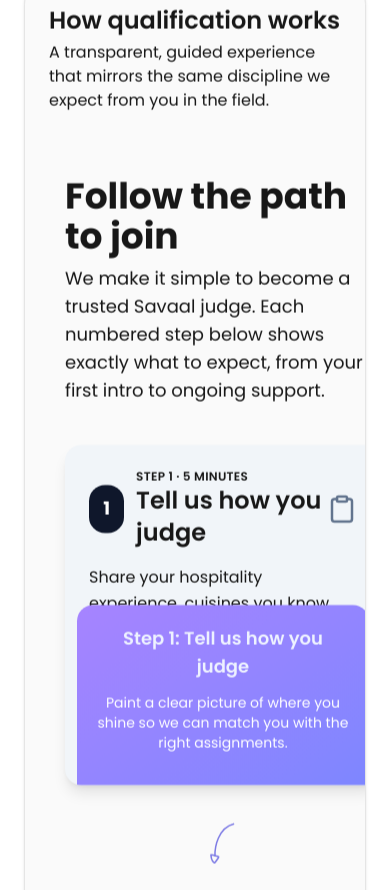
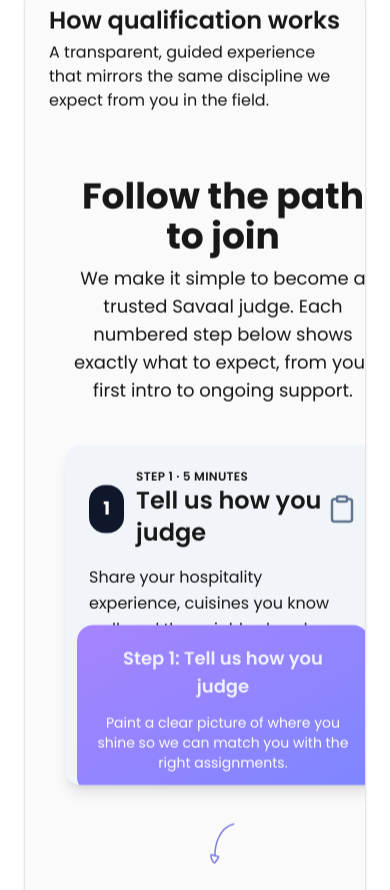
Before and after one commit to LayerSyncAi/savaal, a Next.js app: page /judging/prospective-judges in a window 390 px wide. Shown: the part 934-1824 px from the top of the page. Built offline with nearby package versions, Linux system fonts and the light colour scheme.

Commit message:
Improve qualification showcase layout

```diff
--- a/app/judging/prospective-judges/components/QualificationShowcase.tsx
+++ b/app/judging/prospective-judges/components/QualificationShowcase.tsx
@@ -22,9 +22,9 @@
 export function QualificationShowcase() {
         return (
                 <section className="mx-auto max-w-7xl overflow-hidden px-4 py-12">
-			<div className="mb-10 flex flex-col items-start justify-between gap-4 md:flex-row md:items-end md:px-4">
-				<div className="space-y-2">
-					<h2 className="text-4xl font-bold md:text-5xl">
+                        <div className="mb-10 flex flex-col items-center justify-between gap-4 text-center md:flex-row md:items-end md:px-4 md:text-left">
+                                <div className="space-y-2">
+                                        <h2 className="text-4xl font-bold md:text-5xl">
 						Follow the path to join
 					</h2>
 					<p className="max-w-2xl text-lg">
@@ -40,7 +40,7 @@
                                         <div key={step.id} className="flex w-full flex-col items-center gap-6">
                                                 <BounceCard
                                                         step={step}
-                                                        className="w-full max-w-xl sm:max-w-3xl"
+                                                        className="mx-auto w-full max-w-xl pb-28 sm:max-w-3xl sm:pb-32"
                                                         gradient={gradients[index]}
                                                 />
                                                 {index < qualificationSteps.length - 1 ? <StepArrow /> : null}
@@ -95,7 +95,7 @@
                         <p className="mt-4 max-w-2xl leading-relaxed">{step.description}</p>
 
                         <div
-                                className={`absolute inset-x-3 bottom-5 top-32 translate-y-8 rounded-t-2xl bg-gradient-to-br ${gradient} p-5 transition-transform duration-[250ms] group-hover:translate-y-4 group-hover:rotate-[2deg] sm:inset-x-4 sm:bottom-7 sm:p-6`}
+                                className={`pointer-events-none absolute inset-x-3 bottom-6 translate-y-8 rounded-2xl bg-gradient-to-br ${gradient} p-5 text-center transition-transform duration-[250ms] group-hover:translate-y-4 group-hover:rotate-[2deg] sm:inset-x-4 sm:bottom-8 sm:p-6`}
                         >
                                 <span className="block text-center text-lg font-semibold text-indigo-50">
                                         Step {step.id}: {step.title}
```
